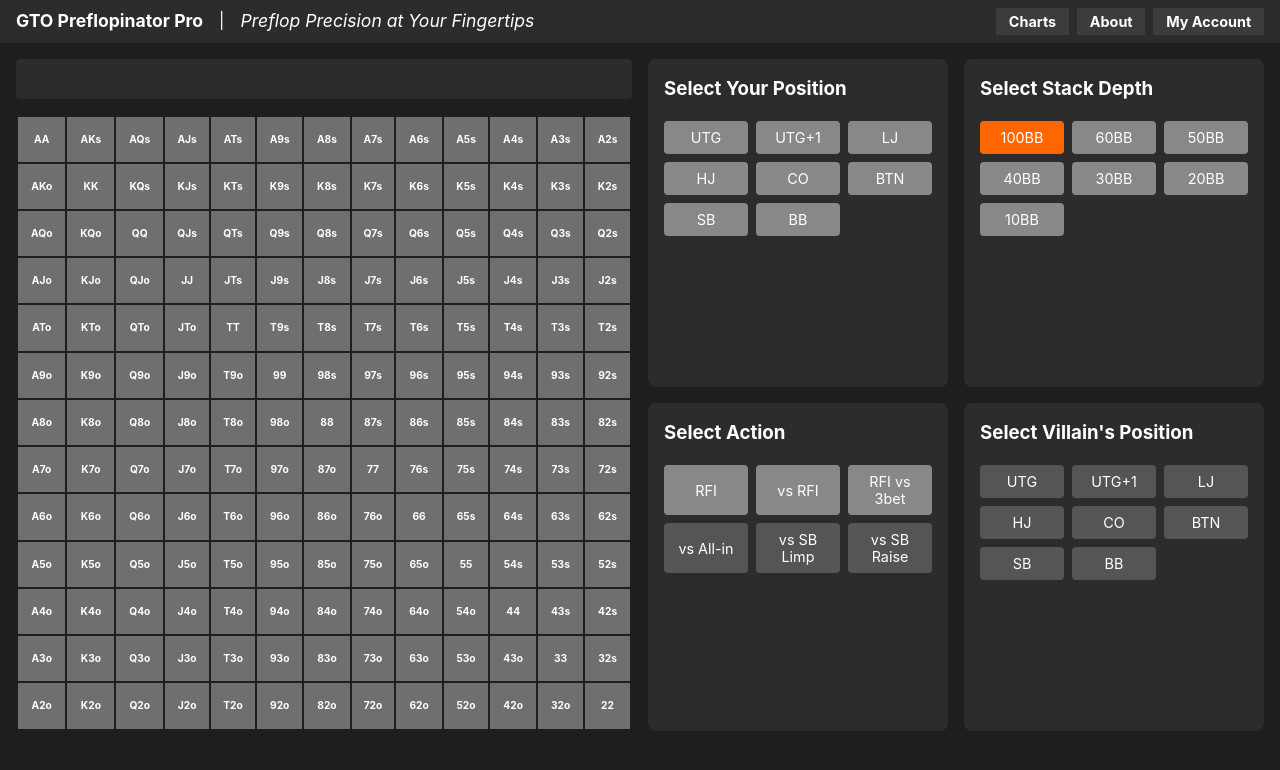
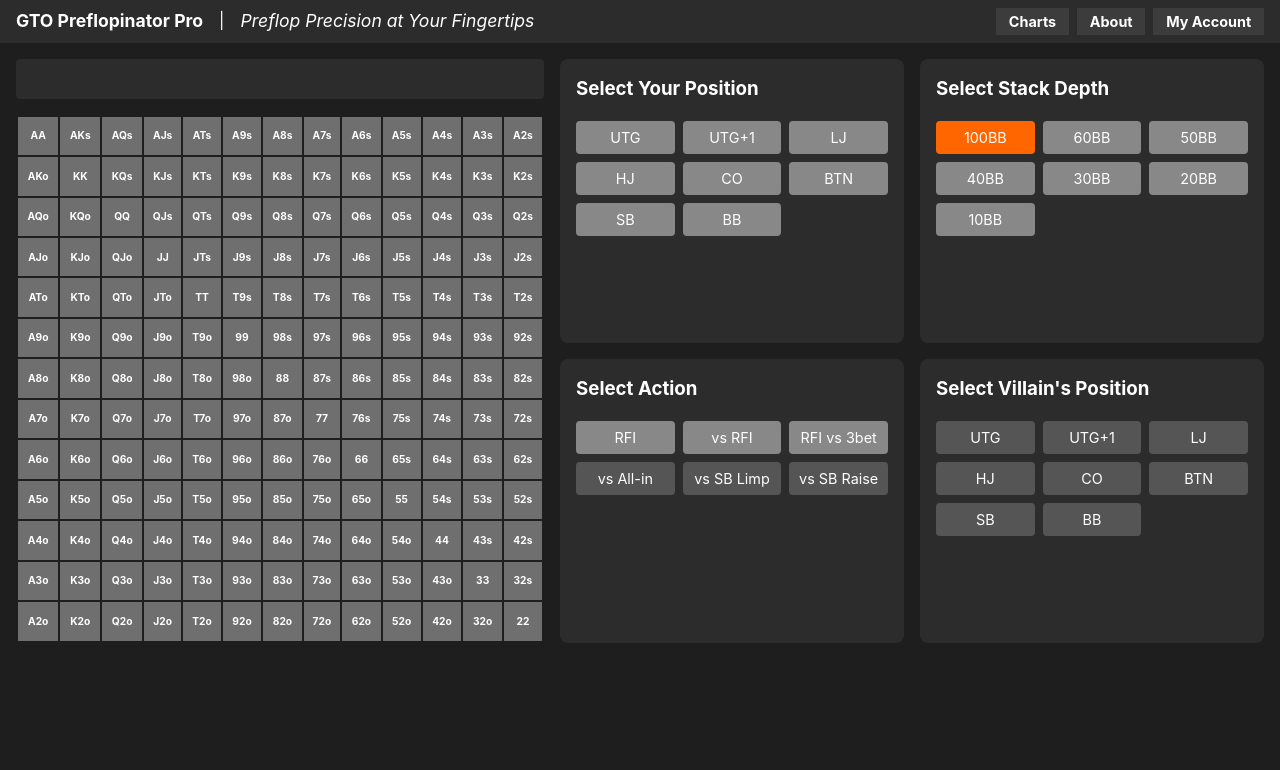
Before and after one commit to gza007/my-react-project, a React (Vite) app: page / in a window 1280 px wide. Shown: the top 770 px of the page. Built offline with nearby package versions, Linux system fonts and the light colour scheme.

Commit message:
layout sorted again

```diff
--- a/src/App.css
+++ b/src/App.css
@@ -56,7 +56,7 @@ main {
 }
 
 .left-container {
-  flex: 2;
+  flex: 1.5;
   display: flex;
   flex-direction: column;
 }
```
